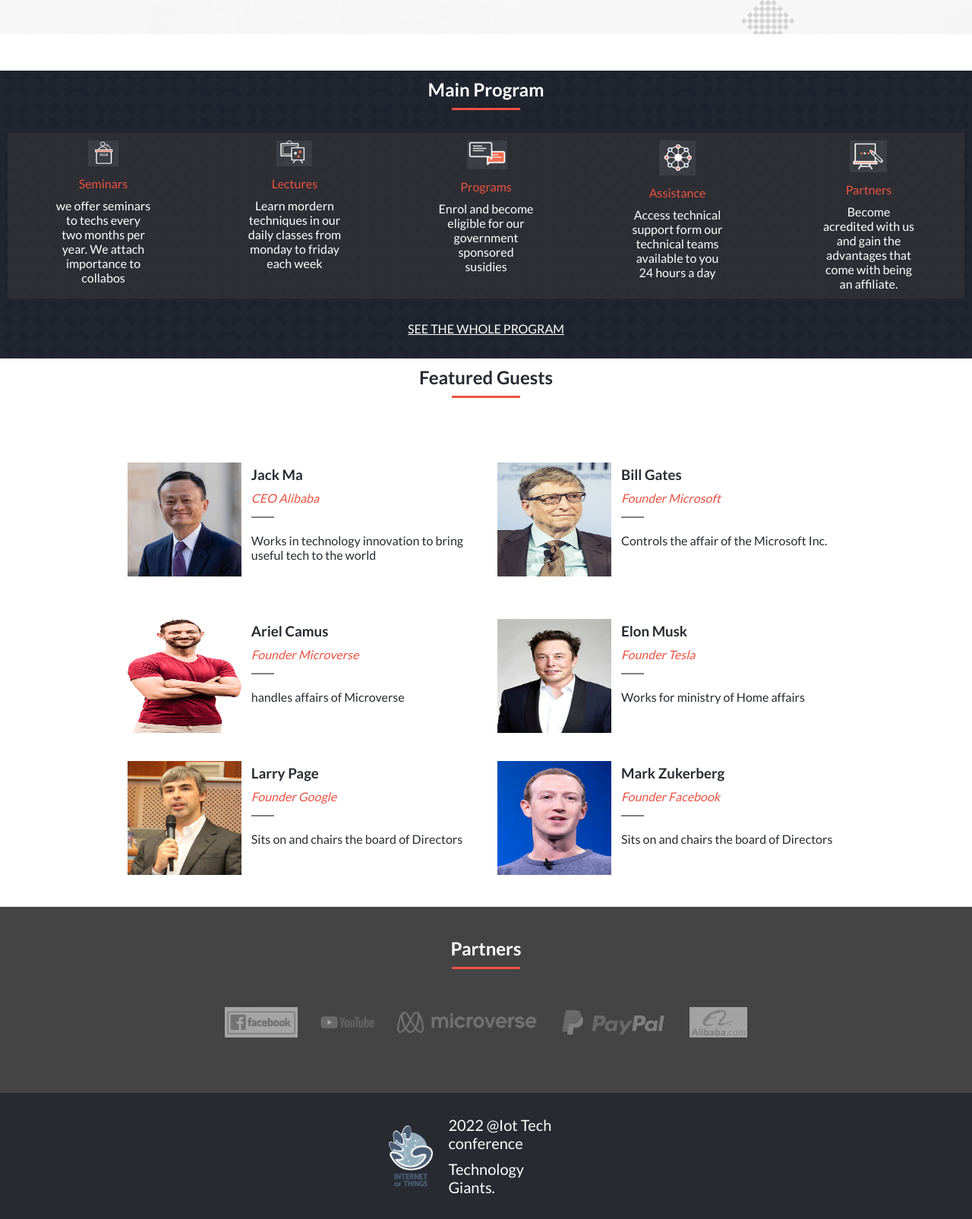
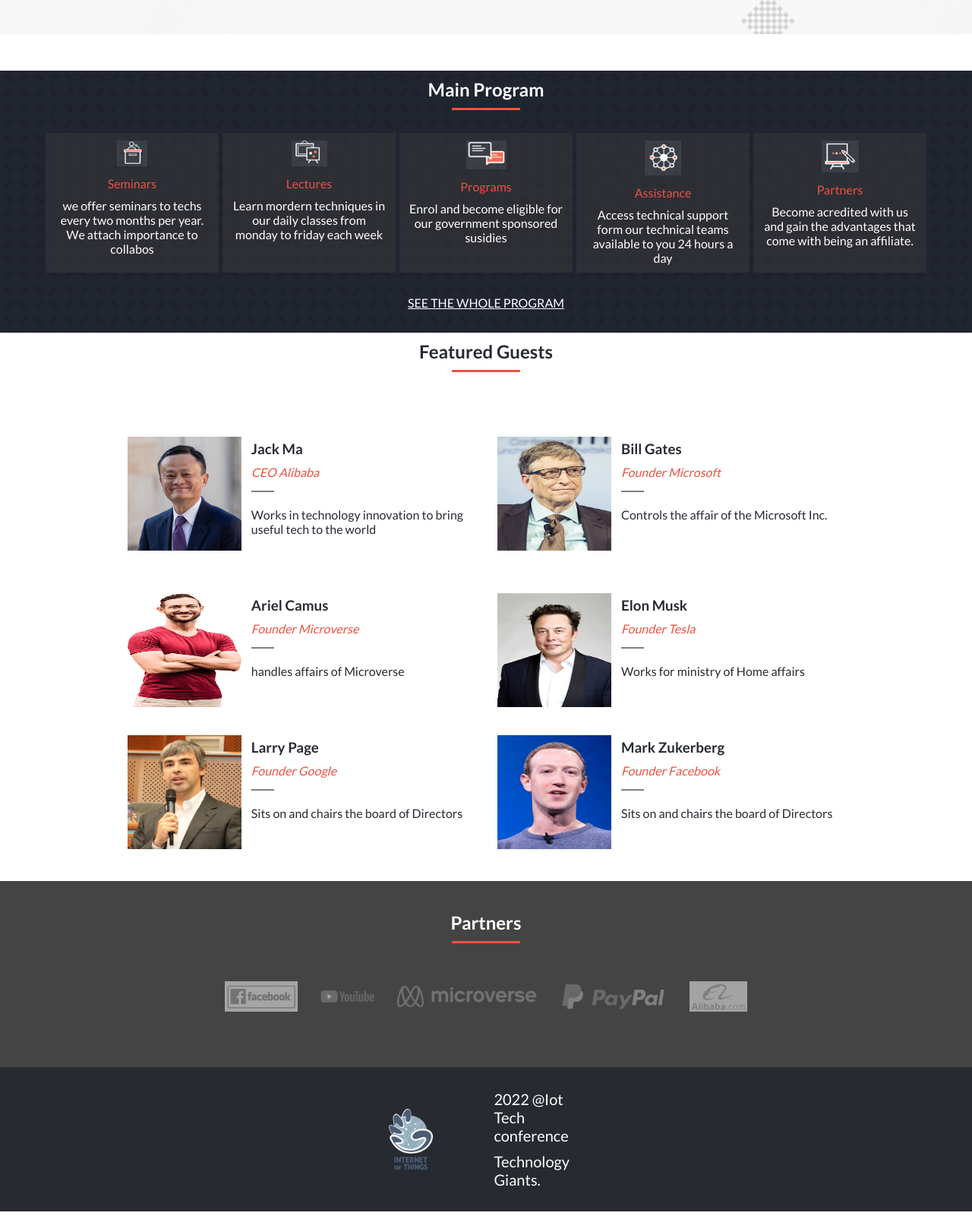
Before and after one commit to assadounto/Final-Capstone1, a website: page index.html in a window 1280 px wide. Shown: the part 508-2113 px from the top of the page at 76% size. Drawn offline with Linux system fonts and the light colour scheme; a web font is replaced by a local one.

Commit message:
fix errors

```diff
--- a/style.css
+++ b/style.css
@@ -382,7 +382,6 @@
 
 .footer-about {
   margin-top: 10px;
-  width: 50%;
 }
 
 .footer-text {
@@ -390,7 +389,7 @@
   flex-direction: column;
   color: #d3d3d3;
   font-size: 20px;
-  margin-left: 20px;
+  margin-left: 50px;
 }
 
 .footer {
@@ -499,14 +498,30 @@
   .blocks {
     display: flex;
     flex-direction: row;
+    padding-left: 50px;
+     padding-right: 50px;
+     gap: 5px;
   }
+
+
+.A {
+  width: 90%;
+}
+
+.C {
+  width: 90%;
+}
+
+.B {
+  width: 90%;
+}
 
   .b {
     display: flex;
     flex-direction: column;
-    align-items: center;
     gap: 10px;
     text-align: center;
+    padding: 10px;;
   }
 
   .speaker-list {
@@ -536,6 +551,11 @@
   .more-btn {
     display: none;
   }
+
+
+
+
+
 
   .A {
     text-align: center;
@@ -681,7 +701,8 @@
 
   .footer-about {
     margin-top: 10px;
-    width: 50%;
+   display: flex;
+   flex-direction: row;
   }
 
   .footer-text {
@@ -689,15 +710,18 @@
     flex-direction: column;
     color: #d3d3d3;
     font-size: 20px;
-    margin-left: 20px;
+    margin-left: 80px;
   }
 
   .footer {
     display: flex;
-    padding: 30px 40%;
     align-items: center;
+    width: 100%;
   }
 
+  .footer-copyright {
+    width: 100px;
+  }
   .white-text {
     color: #fff;
   }
@@ -723,4 +747,5 @@
   .partner {
     display: none;
   }
+
 }
```
